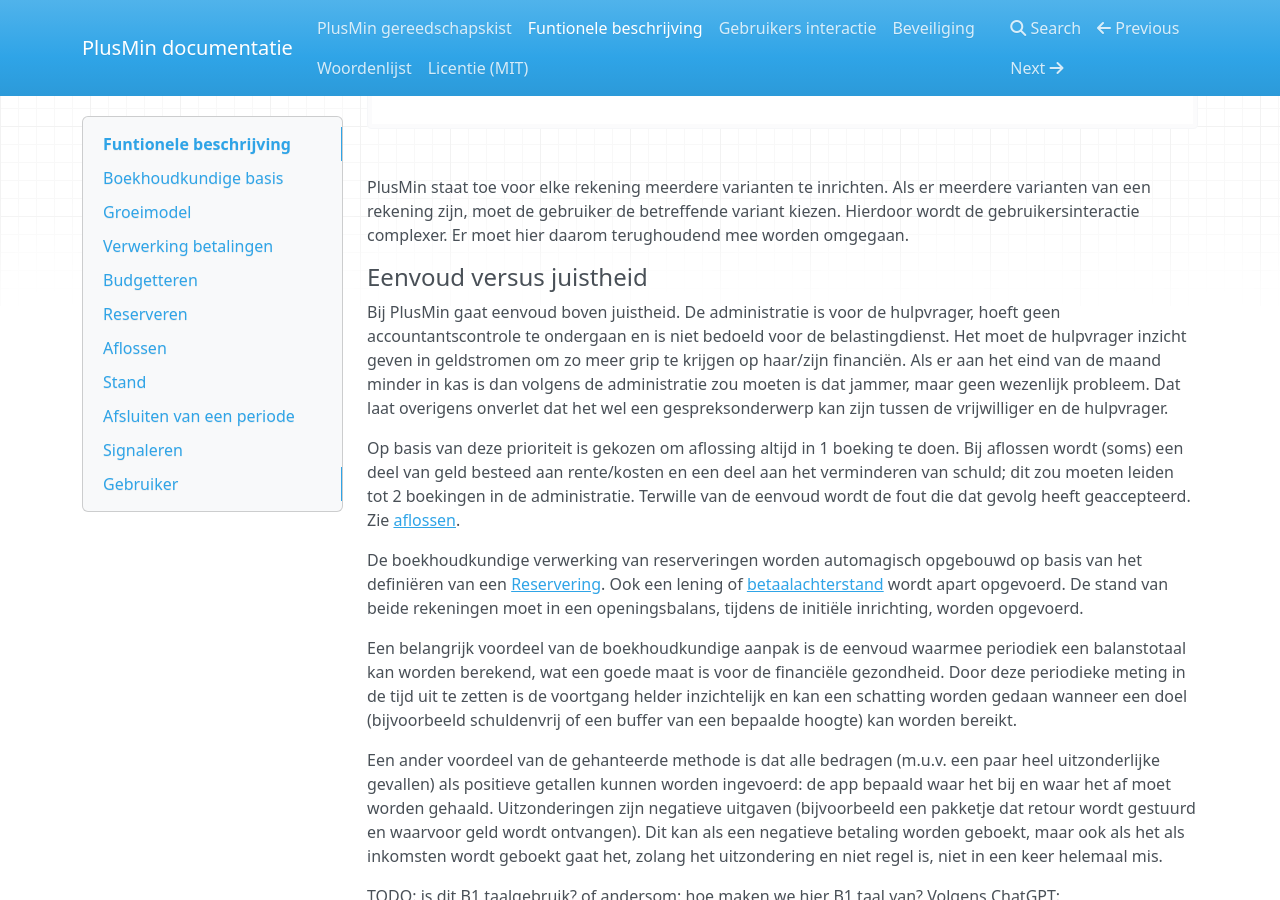
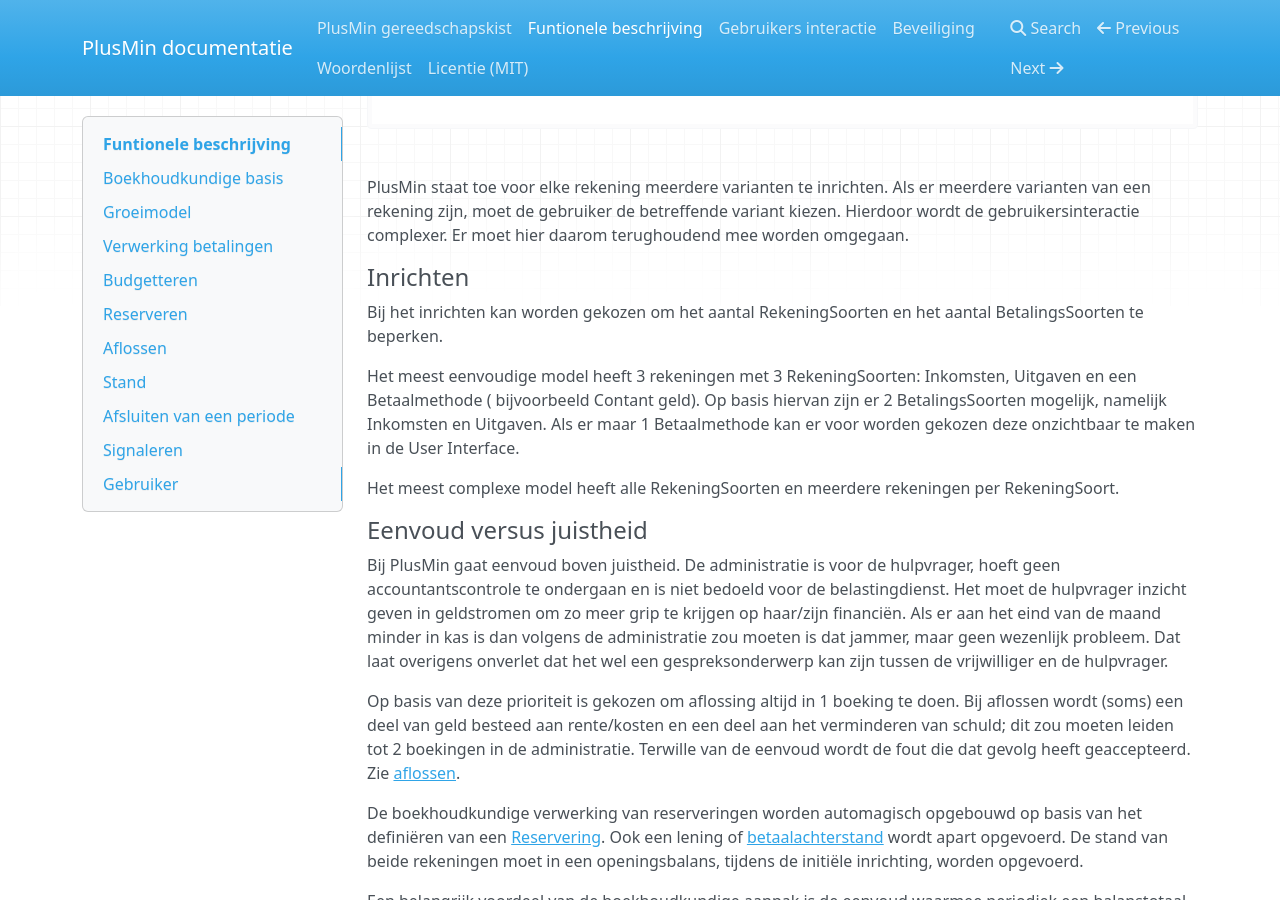
Before and after one commit to plusminapp/pm-docs, an MkDocs documentation site: the page built from docs/1-functionaliteit.md, in a window 1280 px wide and 900 px high, scrolled down 1899 px. Built offline with MkDocs 1.6.1, drawn with Linux system fonts in a browser that asks for light colours; nearby versions of some CDN libraries; some of the changed text lies outside the part shown.

Commit message:
kleine wijzigingen

```diff
--- a/docs/1-functionaliteit.md
+++ b/docs/1-functionaliteit.md
@@ -58,6 +58,16 @@ Onderstaand diagram geeft deze 9 betalingssoorten schematisch weer, waarbij de p
 PlusMin staat toe voor elke rekening meerdere varianten te inrichten. Als er meerdere varianten van een rekening
 zijn, moet de gebruiker de betreffende variant kiezen. Hierdoor wordt de gebruikersinteractie complexer. Er moet hier
 daarom terughoudend mee worden omgegaan.
+
+#### Inrichten
+
+Bij het inrichten kan worden gekozen om het aantal RekeningSoorten en het aantal BetalingsSoorten te beperken.
+
+Het meest eenvoudige model heeft 3 rekeningen met 3 RekeningSoorten: Inkomsten, Uitgaven en een Betaalmethode (
+bijvoorbeeld Contant geld). Op basis hiervan zijn er 2 BetalingsSoorten mogelijk, namelijk Inkomsten en Uitgaven. Als er
+maar 1 Betaalmethode kan er voor worden gekozen deze onzichtbaar te maken in de User Interface.
+
+Het meest complexe model heeft alle RekeningSoorten en meerdere rekeningen per RekeningSoort.
 
 #### Eenvoud versus juistheid
 
```
Also changed, not shown: other parts of docs/1-functionaliteit.md (+3 -3 lines), 1 other file.
